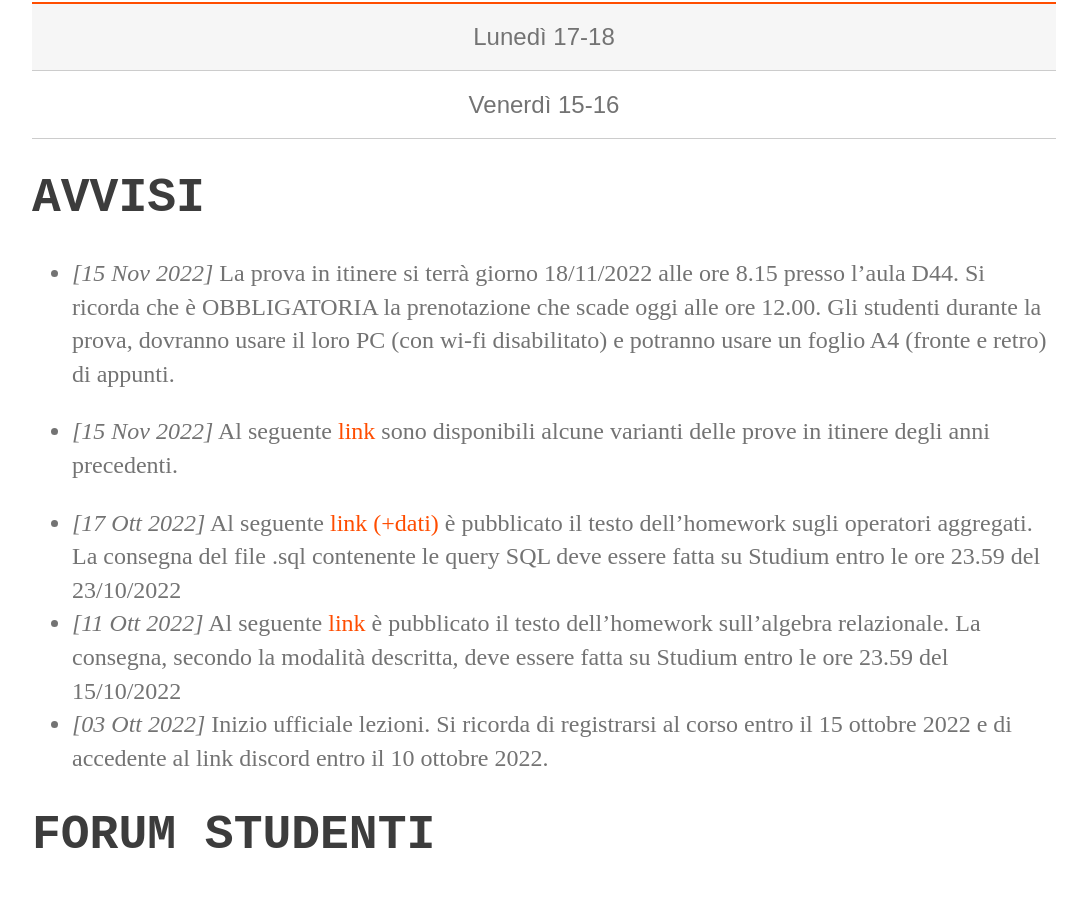
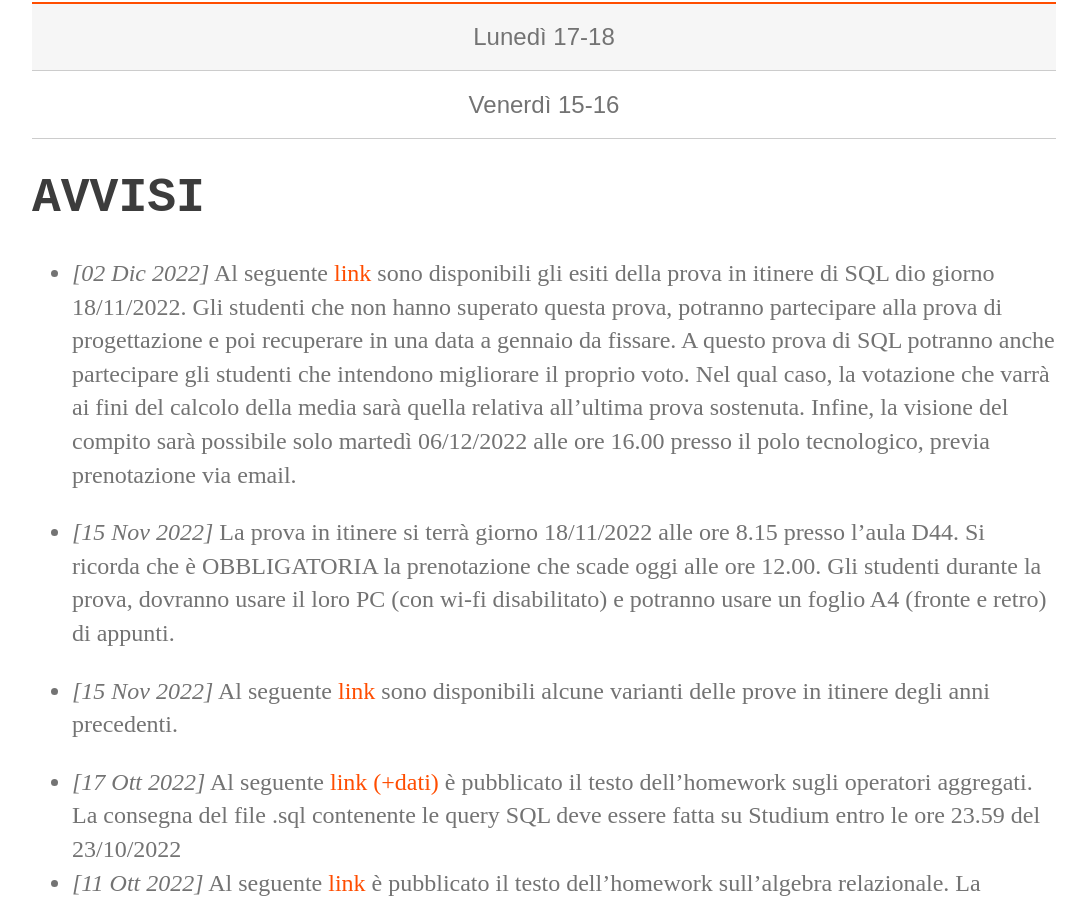
Before and after one commit to perceivelab/database-course, a Jekyll site: the page built from index.md, in a window 1280 px wide and 900 px high, scrolled down 507 px. Shown: the whole window, without its empty margins (96-1183 px from the left). Built offline with Jekyll 4.4.1, drawn with Linux system fonts in a browser that asks for light colours.

Commit message:
Update index.md

```diff
--- a/index.md
+++ b/index.md
@@ -20,6 +20,9 @@ layout: default
 
 
 # AVVISI
+
+- *[02 Dic 2022]* Al seguente [link](https://drive.google.com/file/d/1Q52Tmdu1wEix__IcpFng0Kj8h4Pl4boD/view?usp=sharing) sono disponibili gli esiti della prova in itinere di SQL dio giorno 18/11/2022. Gli studenti che non hanno superato questa prova, potranno partecipare alla prova di progettazione e poi recuperare in una data a gennaio da fissare. A questo prova di SQL potranno anche partecipare gli studenti che intendono migliorare il proprio voto. Nel qual caso, la votazione che varrà ai fini del calcolo della media sarà quella relativa all'ultima prova sostenuta. Infine, la visione del compito sarà possibile solo martedì 06/12/2022 alle ore 16.00 presso il polo tecnologico, previa prenotazione via email.
+
 - *[15 Nov 2022]* La prova in itinere si terrà giorno 18/11/2022 alle ore 8.15 presso l'aula D44. Si ricorda che è OBBLIGATORIA la prenotazione che scade oggi alle ore 12.00. Gli studenti durante la prova, dovranno usare il loro PC (con wi-fi disabilitato) e potranno usare un foglio A4 (fronte e retro) di appunti.
 - *[15 Nov 2022]* Al seguente [link](https://drive.google.com/file/d/1OcjCKK89wueKIqpjP-DhuApPRinrxvK6/view?usp=sharing) sono disponibili alcune varianti delle prove in itinere degli anni precedenti.
 
```
